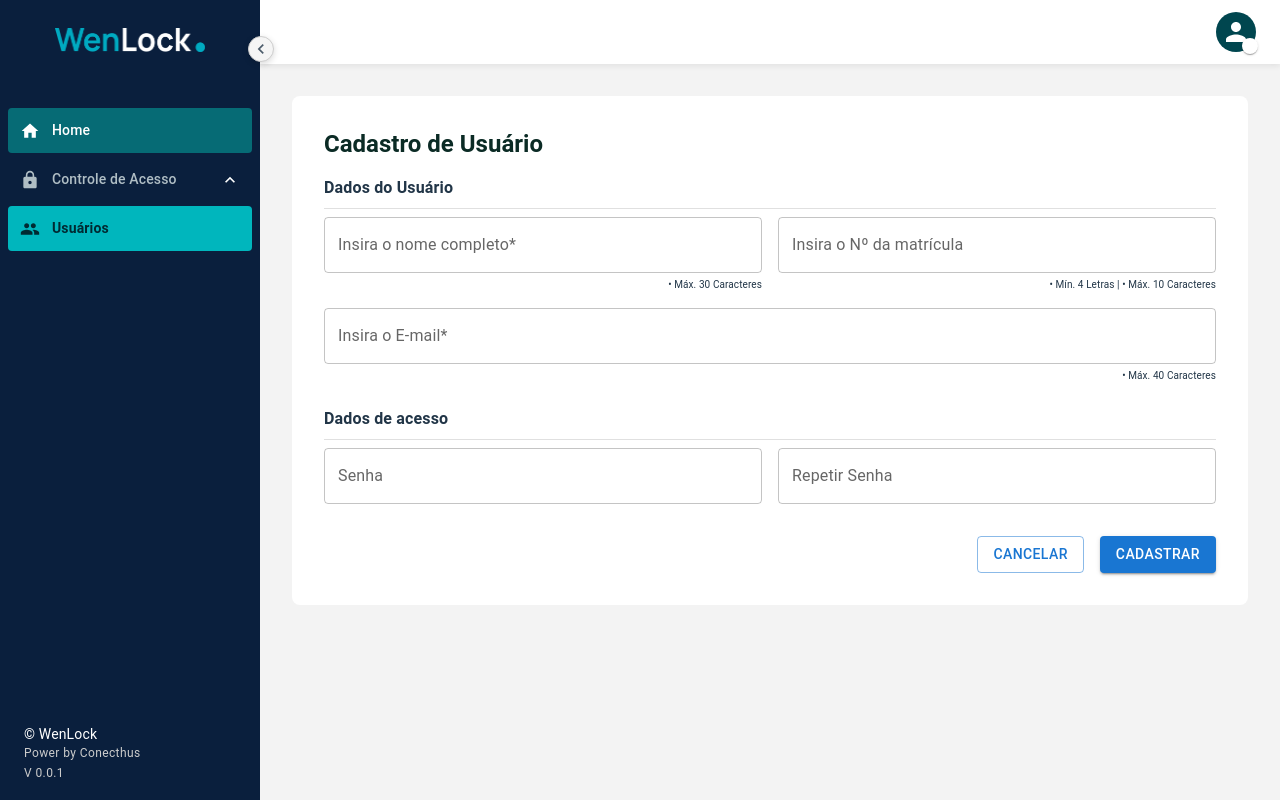
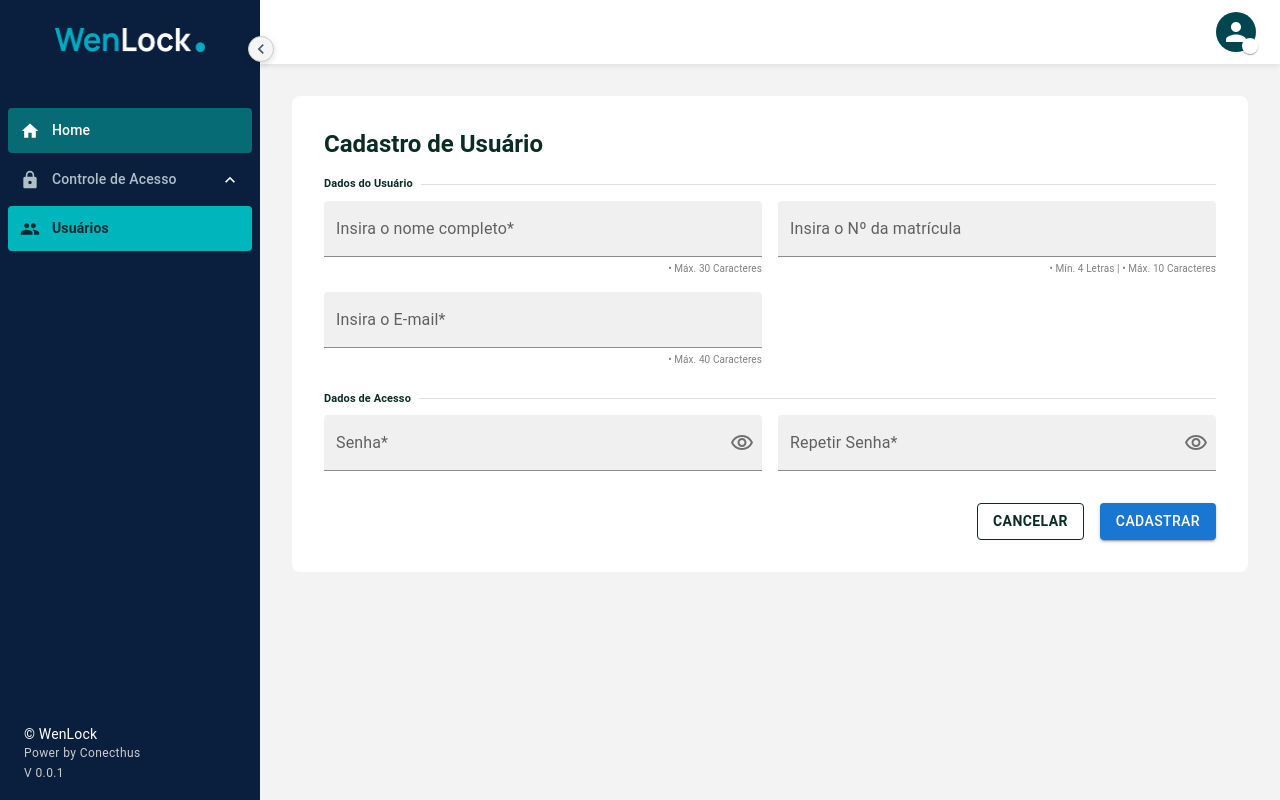
Before and after one commit to nicolasgti/frontend-users-challenge, a React (Vite) app: page /usuarios/novo in a window 1280 px wide. Built offline with nearby package versions, Linux system fonts and the light colour scheme; sample sign-in values are in the browser's storage; some icons are missing.

Commit message:
💄user fields layout concitece with docs

```diff
--- a/src/components/UserForm.tsx
+++ b/src/components/UserForm.tsx
@@ -1,4 +1,4 @@
-import React from 'react';
+import React, { useState } from 'react';
 import {
   Box,
   Button,
@@ -7,7 +7,10 @@ import {
   Typography,
   Snackbar,
   Alert,
+  IconButton,
+  InputAdornment,
 } from '@mui/material';
+import { VisibilityOutlined, VisibilityOffOutlined } from '@mui/icons-material';
 import Grid from '@mui/material/Grid';
 
 type FormData = {
@@ -26,9 +29,6 @@ type Props = {
   isEdit?: boolean;
 };
 
-
-
-
 const UserForm: React.FC<Props> = ({
   form,
   onChange,
@@ -36,11 +36,65 @@ const UserForm: React.FC<Props> = ({
   onSubmit,
   isEdit = false,
 }) => {
+  const [errors, setErrors] = useState({
+    nome: '',
+    email: '',
+    matricula: '',
+    senha: '',
+    repetirSenha: '',
+  });
   const [snackbarOpen, setSnackbarOpen] = React.useState(false);
+  const [showPassword, setShowPassword] = useState(false);
+  const [showRepeatPassword, setShowRepeatPassword] = useState(false);
+
+
+  const validate = () => {
+    const newErrors = { nome: '', email: '', matricula: '', senha: '', repetirSenha: '' };
+
+    if (!form.nome) {
+      newErrors.nome = 'O nome é obrigatório.';
+    }
+
+    if (!form.email) {
+      newErrors.email = 'O e-mail é obrigatório.';
+    } else if (!/\S+@\S+\.\S+/.test(form.email)) {
+      newErrors.email = 'Insira um e-mail válido.';
+    }
+
+    if (!form.matricula) {
+      newErrors.matricula = 'A matrícula é obrigatória.';
+    } else if (form.matricula.length < 4) {
+      newErrors.matricula = 'A matrícula deve ter pelo menos 4 caracteres.';
+    }
+
+    if (!isEdit) {
+      if (!form.senha) {
+        newErrors.senha = 'A senha é obrigatória.';
+      } else if (form.senha.length < 6) {
+        newErrors.senha = 'A senha deve ter pelo menos 6 caracteres.';
+      }
+
+      if (!form.repetirSenha) {
+        newErrors.repetirSenha = 'É necessário repetir a senha.';
+      } else if (form.repetirSenha !== form.senha) {
+        newErrors.repetirSenha = 'As senhas não coincidem.';
+      }
+    }
+
+    setErrors(newErrors);
+
+    // Retorna true se não houver erros
+    return !Object.values(newErrors).some((error) => error !== '');
+  };
+
+  const handleSubmit = () => {
+    if (validate()) {
+      onSubmit();
+    }
+  };
 
   const handleRecoverPassword = async (email: string) => {
-    if(email) {
-
+    if (email) {
       try {
         const response = await fetch('http://localhost:3001/auth/forgot-password', {
           method: 'POST',
@@ -54,12 +108,13 @@ const UserForm: React.FC<Props> = ({
         setSnackbarOpen(true);
         const data = await response.json();
         console.log(data.message);
-        }
-        catch (error) {
+      } catch (error) {
         console.error('Erro:', error);
       }
       console.log(`Recuperando senha para o email: ${email}`);
-    }}
+    }
+  };
+
   return (
     <>
       <Box bgcolor="#fff" p={4} borderRadius={2}>
@@ -67,57 +122,68 @@ const UserForm: React.FC<Props> = ({
           {isEdit ? 'Editar Usuário' : 'Cadastro de Usuário'}
         </Typography>
 
-        <Typography fontWeight="bold" mb={1}>
-          Dados do Usuário
-        </Typography>
-        <Divider />
+        <Box display="flex" alignItems="center" mb={1} gap={1}>
+          <Typography fontSize={11} fontWeight="bold" color='#0B2B25'>Dados do Usuário</Typography>
+          <Divider sx={{ flexGrow: 1 }} />
+        </Box>
 
         <Grid container spacing={2} mt={1} mb={3}>
           <Grid size={{ xs: 12, md: 6 }}>
-
             <TextField
+              variant="filled"
               label="Insira o nome completo*"
               name="nome"
               fullWidth
               value={form.nome}
               onChange={onChange}
-              inputProps={{ maxLength: 30 }} />
-            <Typography fontSize={10} textAlign="right" mt={0.5}>
+              error={Boolean(errors.nome)}
+              helperText={errors.nome}
+              inputProps={{ maxLength: 30 }}
+            />
+            <Typography fontSize={10} textAlign="right" mt={0.5} color='gray'>
               • Máx. 30 Caracteres
             </Typography>
           </Grid>
 
           <Grid size={{ xs: 12, md: 6 }}>
             <TextField
+              variant="filled"
               label="Insira o Nº da matrícula"
               name="matricula"
               fullWidth
               value={form.matricula}
               onChange={onChange}
-              inputProps={{ minLength: 4, maxLength: 10 }} />
-            <Typography fontSize={10} textAlign="right" mt={0.5}>
+              error={Boolean(errors.matricula)}
+              helperText={errors.matricula}
+              inputProps={{ minLength: 4, maxLength: 10 }}
+            />
+            <Typography fontSize={10} textAlign="right" mt={0.5} color='gray'>
               • Mín. 4 Letras | • Máx. 10 Caracteres
             </Typography>
           </Grid>
 
-          <Grid size={{ xs: 12 }}>
+          <Grid size={{ xs: 6 }}>
             <TextField
+              variant="filled"
               label="Insira o E-mail*"
               name="email"
               fullWidth
               value={form.email}
               onChange={onChange}
-              inputProps={{ maxLength: 40 }} />
-            <Typography fontSize={10} textAlign="right" mt={0.5}>
+              error={Boolean(errors.email)}
+              helperText={errors.email}
+              inputProps={{ maxLength: 40 }}
+            />
+            <Typography fontSize={10} textAlign="right" mt={0.5} color='gray'>
               • Máx. 40 Caracteres
             </Typography>
           </Grid>
         </Grid>
 
-        <Typography fontWeight="bold" mb={1}>
-          Dados de acesso
-        </Typography>
-        <Divider />
+        <Box display="flex" alignItems="center" mb={1} gap={1}>
+          <Typography fontSize={11} fontWeight="bold" color='#0B2B25'>Dados de Acesso</Typography>
+          <Divider sx={{ flexGrow: 1 }} />
+        </Box>
 
         <Grid container spacing={2} mt={1} mb={4}>
           {isEdit ? (
@@ -134,34 +200,82 @@ const UserForm: React.FC<Props> = ({
             <>
               <Grid size={{ xs: 12, md: 6 }}>
                 <TextField
-                  label="Senha"
+                  variant="filled"
+                  label="Senha*"
                   name="senha"
                   fullWidth
-                  type="password"
+                  type={showPassword ? 'text' : 'password'}
                   value={form.senha}
-                  onChange={onChange} />
+                  onChange={onChange}
+                  error={Boolean(errors.senha)}
+                  helperText={errors.senha}
+                  InputProps={{
+                    endAdornment: (
+                      <InputAdornment position="end">
+                        <IconButton
+                          onClick={() => setShowPassword(!showPassword)}
+                          edge="end"
+                        >
+                          {showPassword ? <VisibilityOffOutlined /> : <VisibilityOutlined />}
+                        </IconButton>
+                      </InputAdornment>
+                    ),
+                  }}
+                />
               </Grid>
               <Grid size={{ xs: 12, md: 6 }}>
                 <TextField
-                  label="Repetir Senha"
+                  variant="filled"
+                  label="Repetir Senha*"
                   name="repetirSenha"
                   fullWidth
-                  type="password"
+                  type={showRepeatPassword ? 'text' : 'password'}
                   value={form.repetirSenha}
-                  onChange={onChange} />
+                  onChange={onChange}
+                  error={Boolean(errors.repetirSenha)}
+                  helperText={errors.repetirSenha}
+                  InputProps={{
+                    endAdornment: (
+                      <InputAdornment position="end">
+                        <IconButton
+                          onClick={() => setShowRepeatPassword(!showRepeatPassword)}
+                          edge="end"
+                        >
+                          {showRepeatPassword ? <VisibilityOffOutlined /> : <VisibilityOutlined />}
+                        </IconButton>
+                      </InputAdornment>
+                    ),
+                  }}
+                />
               </Grid>
             </>
           )}
         </Grid>
 
         <Box mt={4} display="flex" justifyContent="flex-end" gap={2}>
-          <Button variant="outlined" onClick={onCancel}>
+         <Button
+            variant="outlined"
+            onClick={onCancel}
+            sx={{
+              fontWeight: 'bold',
+              borderColor: '#0B2B25',
+              color: '#0B2B25',
+              '&:hover': {
+                borderColor: '#0B2B25',
+                backgroundColor: 'rgba(11, 43, 37, 0.04)',
+              },
+            }}
+          >
             Cancelar
           </Button>
-          <Button variant="contained" onClick={onSubmit}>
+          <Button
+            variant="contained"
+            onClick={handleSubmit}
+            >
             {isEdit ? 'Salvar' : 'Cadastrar'}
           </Button>
         </Box>
+
       </Box>
       <Snackbar
         open={snackbarOpen}
```
Lines whose indentation alone changed are shown as unchanged.
